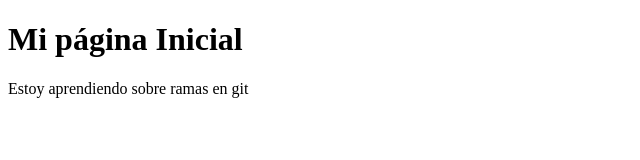
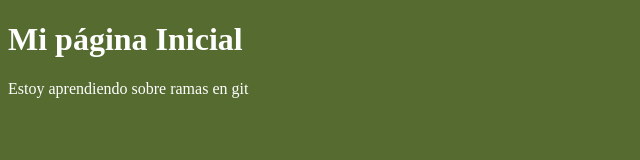
Before and after one commit to immanuel448/cursoMircha, a plain HTML site: page index.html in a window 1280 px wide. Shown: the whole page, without its empty margins (0-640 px from the left). Drawn offline with Linux system fonts and the light colour scheme.

Commit message:
se ha creado el style en una nueva ramma

```diff
--- a/index.html
+++ b/index.html
@@ -3,6 +3,7 @@
 <head>
     <meta charset="UTF-8">
     <meta name="viewport" content="width=device-width, initial-scale=1.0">
+    <link rel="stylesheet" href="style.css">
     <title>Mi Inicio</title>
 </head>
 <body>
--- /dev/null
+++ b/style.css
@@ -0,0 +1,4 @@
+html{
+    background-color: darkolivegreen;
+    color:white;
+}
```
